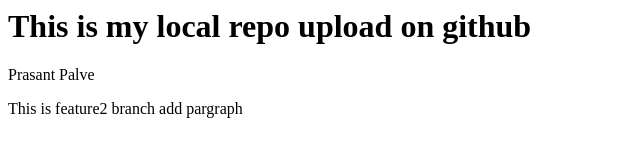
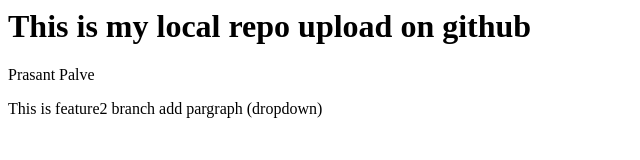
Before and after one commit to PrashantPalve01/LocalRepoLearn, a plain HTML site: page index.html in a window 1280 px wide. Shown: the whole page, without its empty margins (0-640 px from the left). Drawn offline with Linux system fonts and the light colour scheme.

Commit message:
Add drop

```diff
--- a/index.html
+++ b/index.html
@@ -1,3 +1,3 @@
 <h1>This is my local repo upload on github</h1>
 <p>Prasant Palve</p>
-<p>This is feature2 branch add pargraph</p>
+<p>This is feature2 branch add pargraph (dropdown)</p>
```
